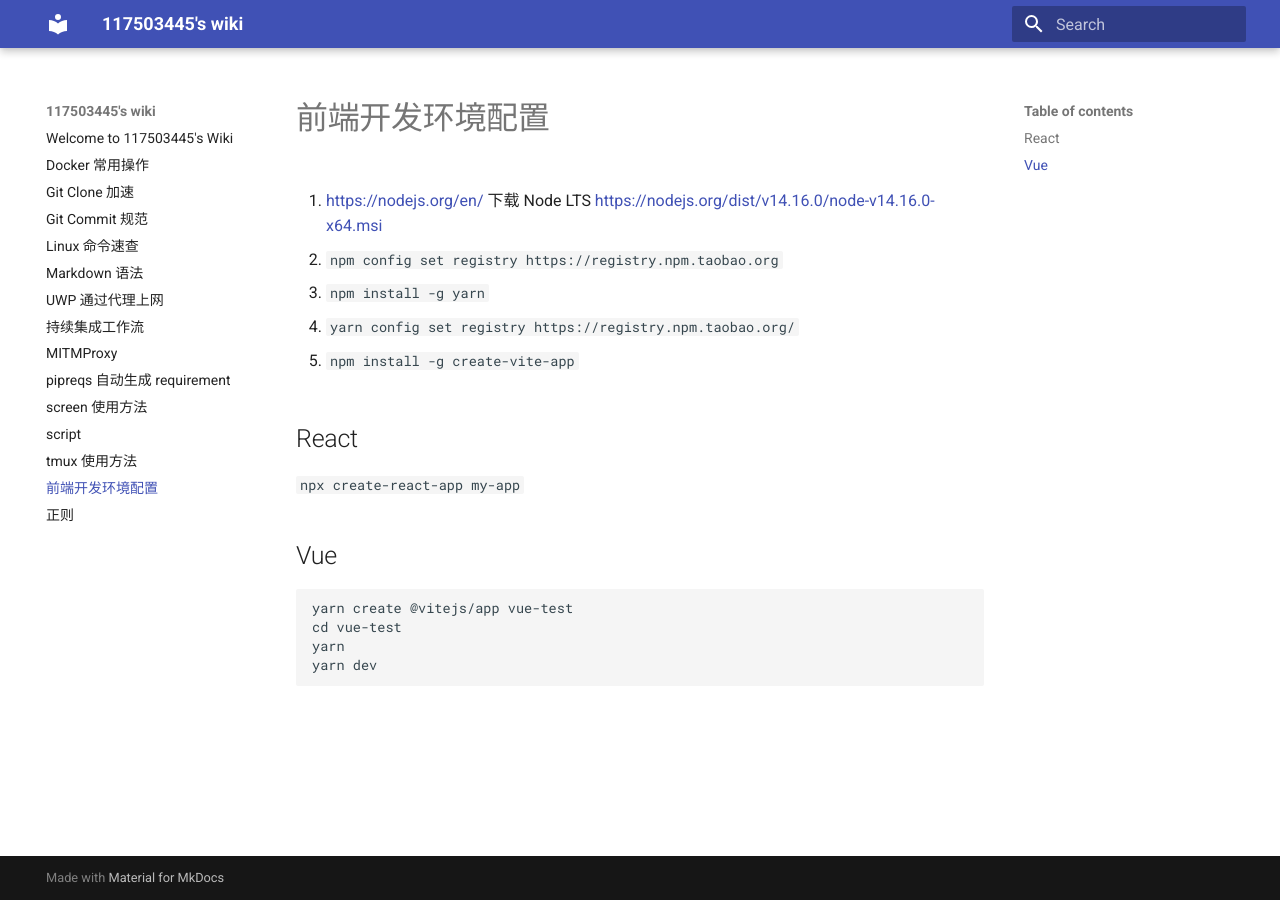
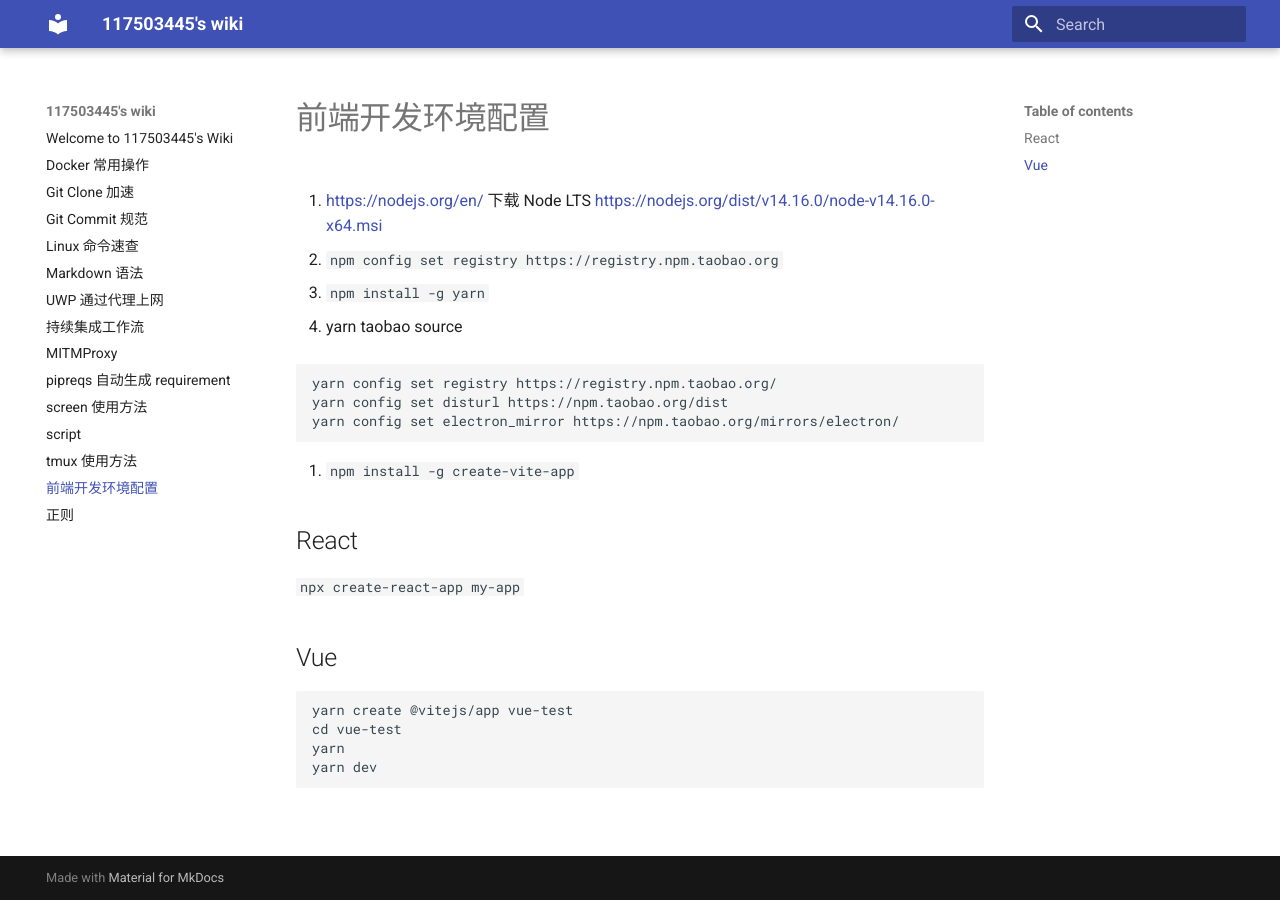
Before and after one commit to 117503445/wiki, an MkDocs documentation site: the page built from docs/前端开发环境配置.md, in a window 1280 px wide. Built offline with MkDocs 1.6.1 and Material for MkDocs 9.7.7, drawn with Linux system fonts in a browser that asks for light colours.

Commit message:
Update 前端开发环境配置.md

````diff
--- a/docs/前端开发环境配置.md
+++ b/docs/前端开发环境配置.md
@@ -6,7 +6,13 @@
 
 1. `npm install -g yarn`
 
-1. `yarn config set registry https://registry.npm.taobao.org/`
+1. yarn taobao source
+
+```sh
+yarn config set registry https://registry.npm.taobao.org/
+yarn config set disturl https://npm.taobao.org/dist
+yarn config set electron_mirror https://npm.taobao.org/mirrors/electron/
+```
 
 1. `npm install -g create-vite-app`
 
````
